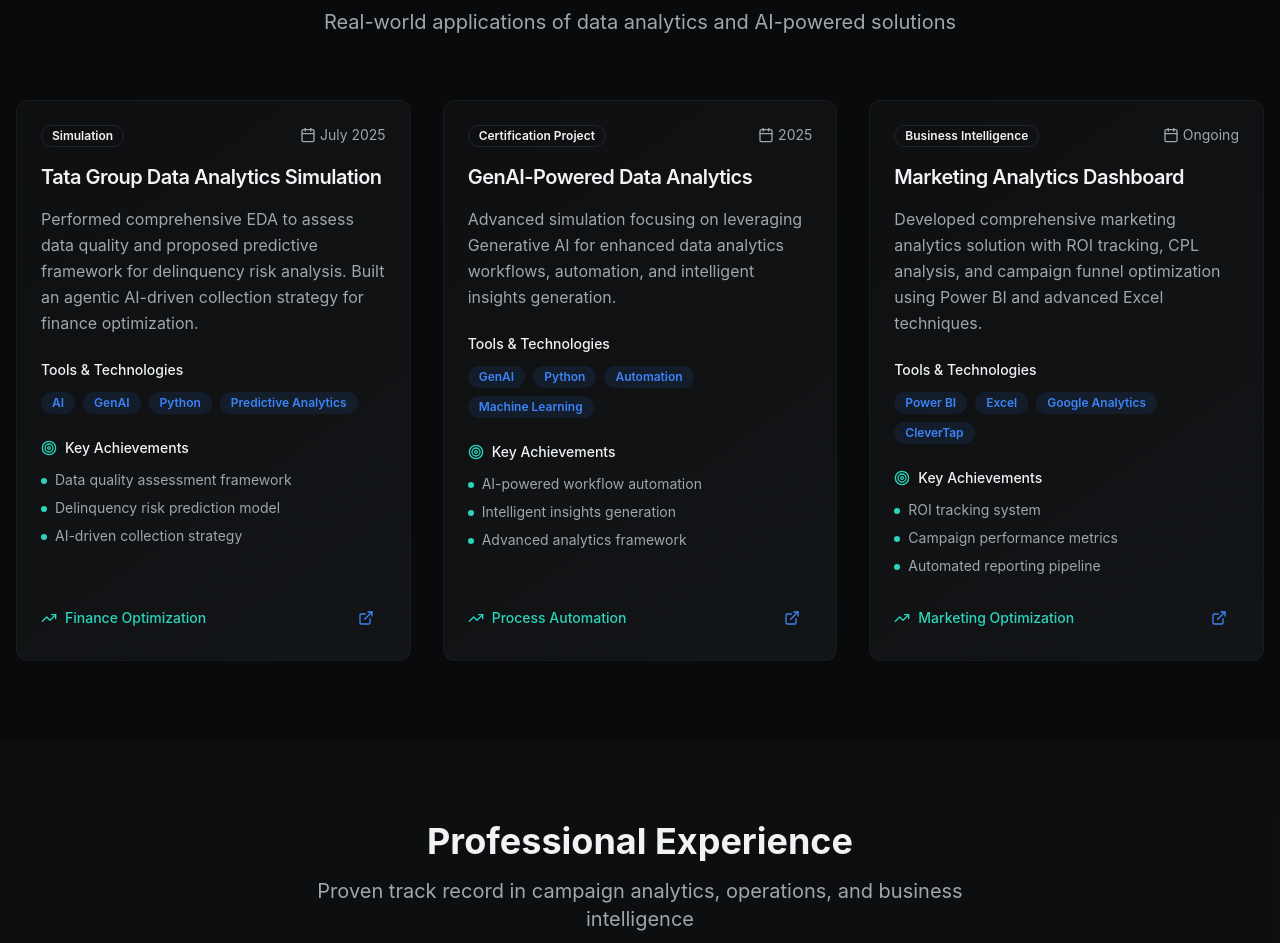
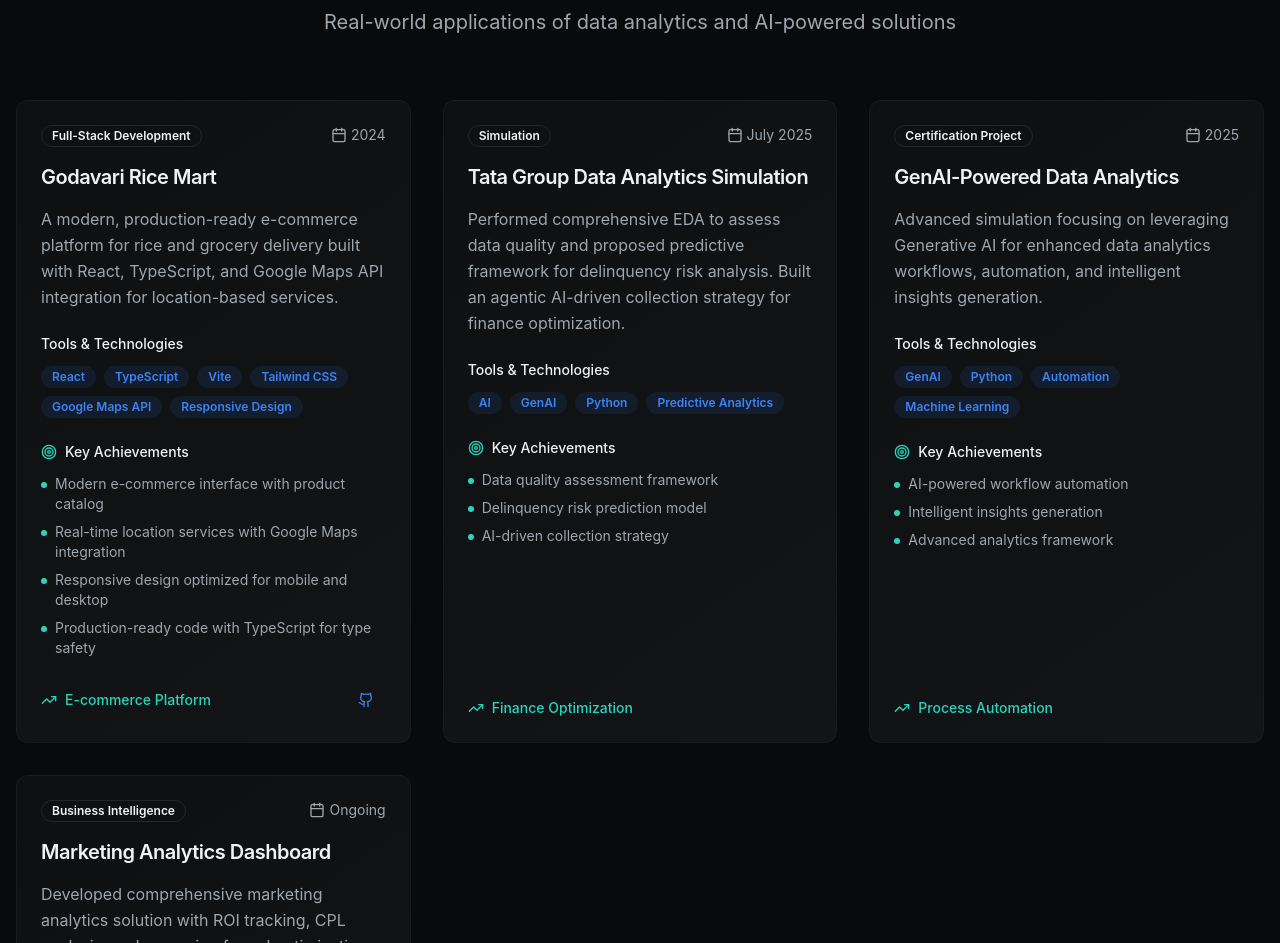
Before and after one commit to MAHESH-GANDE/mahesh-ai-analyst-folio, a React (Vite) app: page / in a window 1280 px wide. Shown: the part 2740-3683 px from the top of the page. Built offline with nearby package versions, Linux system fonts and the light colour scheme.

Commit message:
Add Godavari Rice Mart project
Add the "Godavari Rice Mart" project to the Featured Projects section, detailing its full-stack development with React, TypeScript, and Google Maps API integration.

```diff
--- a/src/components/portfolio/ProjectsSection.tsx
+++ b/src/components/portfolio/ProjectsSection.tsx
@@ -1,10 +1,25 @@
 import { Card, CardContent, CardHeader, CardTitle } from "@/components/ui/card";
 import { Badge } from "@/components/ui/badge";
 import { Button } from "@/components/ui/button";
-import { ExternalLink, Calendar, Target, TrendingUp } from "lucide-react";
+import { ExternalLink, Calendar, Target, TrendingUp, Github } from "lucide-react";
 
 const ProjectsSection = () => {
   const projects = [
+    {
+      title: "Godavari Rice Mart",
+      date: "2024",
+      description: "A modern, production-ready e-commerce platform for rice and grocery delivery built with React, TypeScript, and Google Maps API integration for location-based services.",
+      tools: ["React", "TypeScript", "Vite", "Tailwind CSS", "Google Maps API", "Responsive Design"],
+      achievements: [
+        "Modern e-commerce interface with product catalog",
+        "Real-time location services with Google Maps integration",
+        "Responsive design optimized for mobile and desktop",
+        "Production-ready code with TypeScript for type safety"
+      ],
+      type: "Full-Stack Development",
+      impact: "E-commerce Platform",
+      github: "https://github.com/mahesh-gande/godavari-rice-mart"
+    },
     {
       title: "Tata Group Data Analytics Simulation",
       date: "July 2025",
@@ -123,13 +138,16 @@ const ProjectsSection = () => {
                       <TrendingUp className="w-4 h-4" />
                       {project.impact}
                     </div>
+                    {project.github && (
                       <Button
                         variant="ghost"
                         size="sm"
                         className="text-primary hover:text-primary-foreground hover:bg-primary transition-smooth"
+                        onClick={() => window.open(project.github, '_blank')}
                       >
-                      <ExternalLink className="w-4 h-4" />
+                        <Github className="w-4 h-4" />
                       </Button>
+                    )}
                   </div>
                 </div>
               </CardContent>
```
Lines whose indentation alone changed are shown as unchanged.
